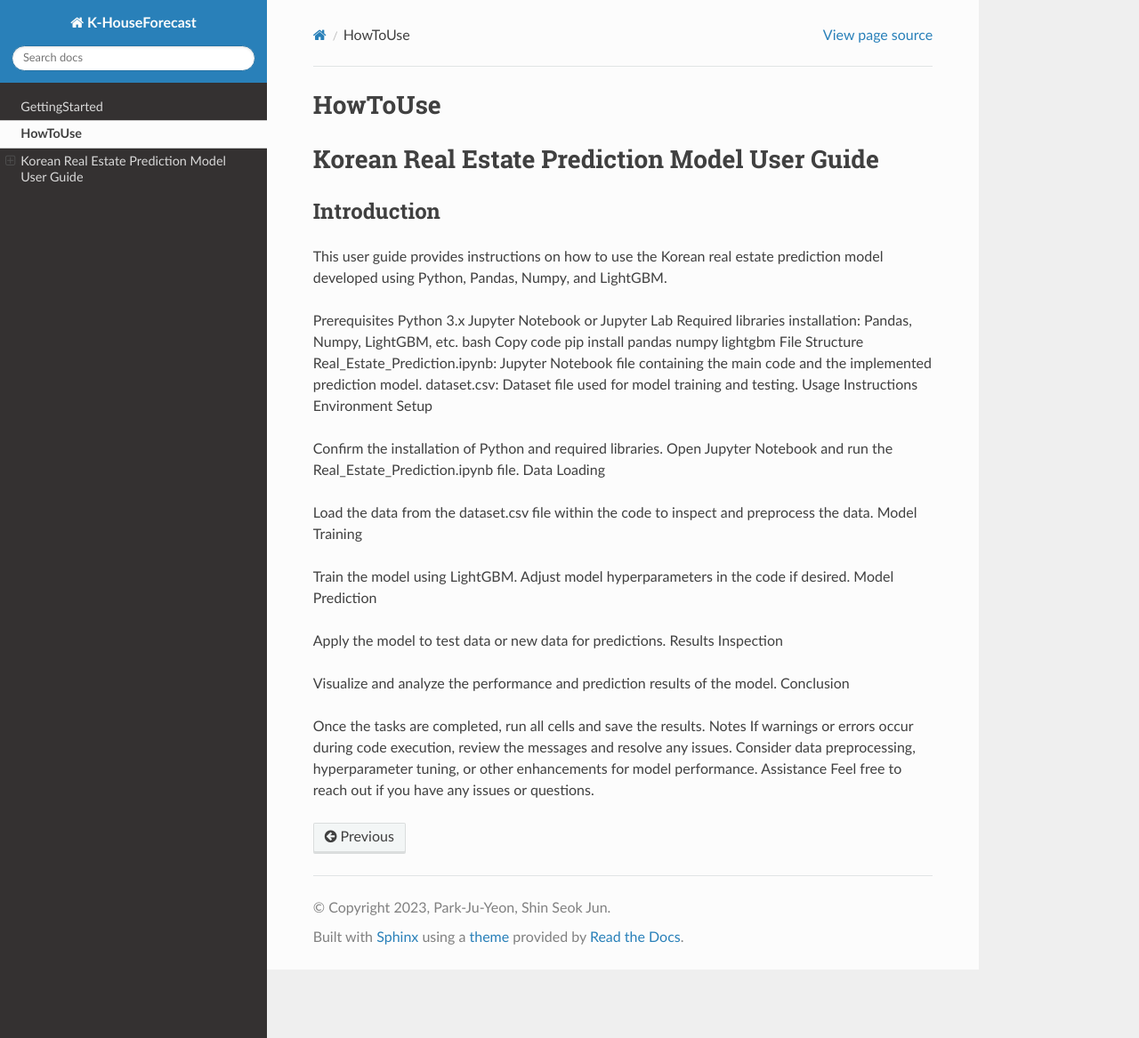
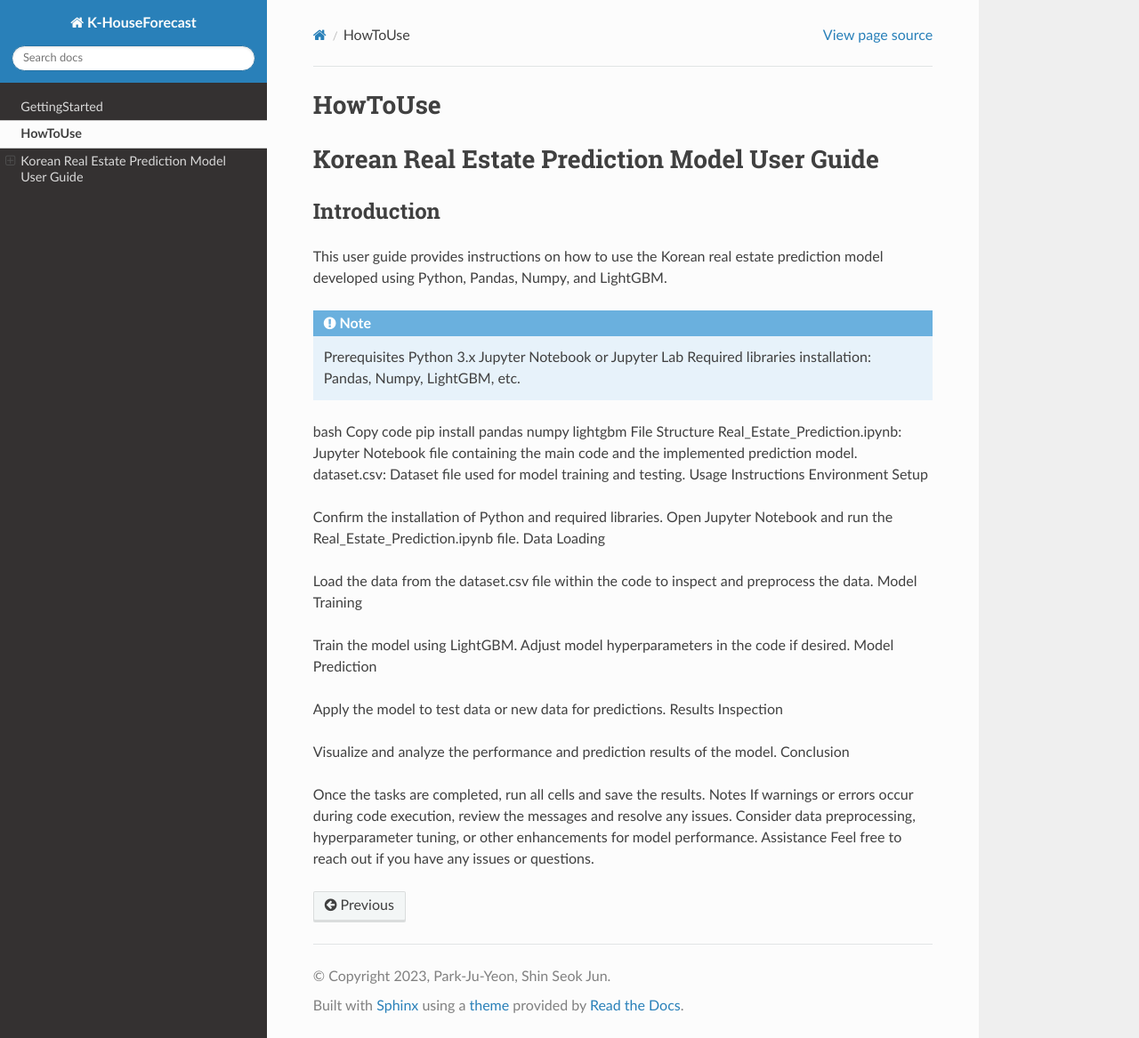
Before and after one commit to SierraJY/K-HouseForecast, a Sphinx documentation site: the page built from docs/source/HowToUse.rst, in a window 1280 px wide and 1167 px high. Shown: the whole window at 89% size. Built offline with Sphinx 7.4.7 and the Read the Docs theme 2.0.0, drawn with Linux system fonts in a browser that asks for light colours; some of the changed lines change nothing that is shown.

Commit message:
Update HowToUse.rst

```diff
--- a/docs/source/HowToUse.rst
+++ b/docs/source/HowToUse.rst
@@ -6,12 +6,15 @@ Korean Real Estate Prediction Model User Guide
 
 Introduction
 ------------
+
 This user guide provides instructions on how to use the Korean real estate prediction model developed using Python, Pandas, Numpy, and LightGBM.
 
-Prerequisites
-Python 3.x
-Jupyter Notebook or Jupyter Lab
-Required libraries installation: Pandas, Numpy, LightGBM, etc.
+.. note::
+  Prerequisites
+  Python 3.x
+  Jupyter Notebook or Jupyter Lab
+  Required libraries installation: Pandas, Numpy, LightGBM, etc.
+
 bash
 Copy code
 pip install pandas numpy lightgbm
```
